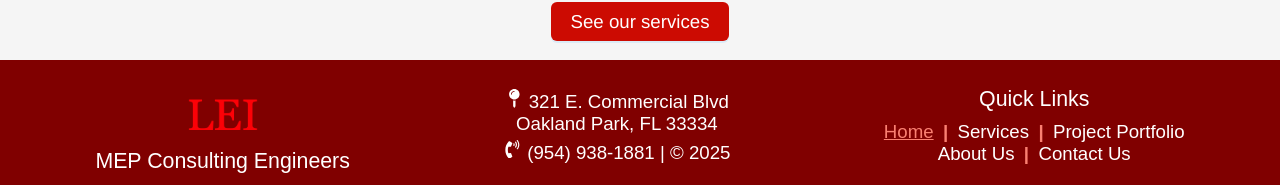
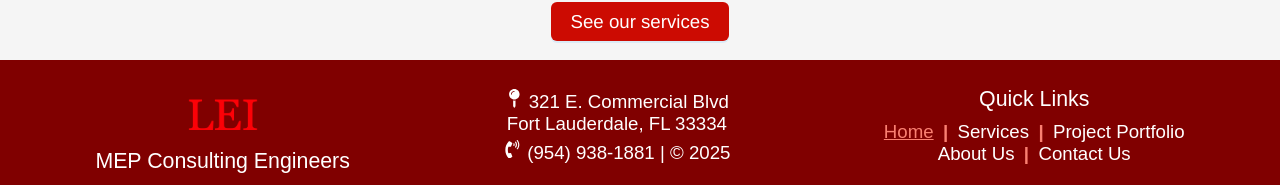
Before and after one commit to arifire21/Loucks-Engineering-Site, a Next.js app: page / in a window 1280 px wide. Shown: the part 687-872 px from the top of the page. Built offline with nearby package versions, Linux system fonts and the light colour scheme; a web font is replaced by a local one.

Commit message:
Update footer.js

```diff
--- a/components/footer.js
+++ b/components/footer.js
@@ -15,7 +15,7 @@ export default function Footer() {
         </div>
 
         <div>
-            <p style={{marginBottom:'0.25rem'}}><FaMapPin/> 321 E. Commercial Blvd<br/>Oakland Park, FL 33334</p>
+            <p style={{marginBottom:'0.25rem'}}><FaMapPin/> 321 E. Commercial Blvd<br/>Fort Lauderdale, FL 33334</p>
             <p style={{marginBottom: '0'}}><FaPhoneVolume/> (954) 938-1881 | &copy; {new Date().getFullYear()}</p>
         </div>
 
```
